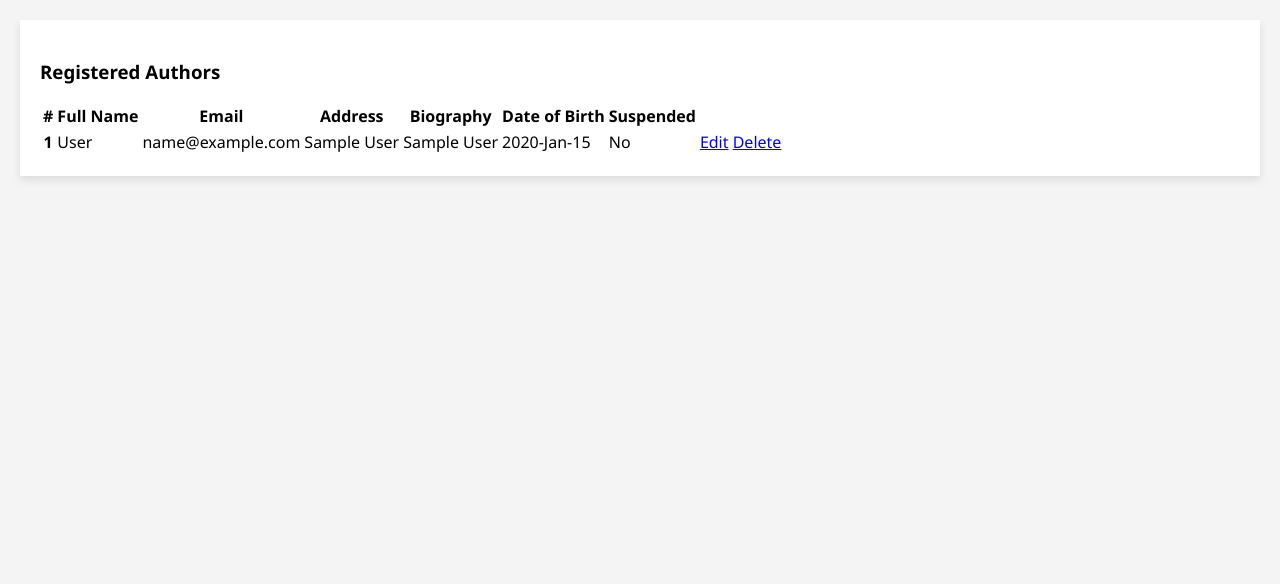
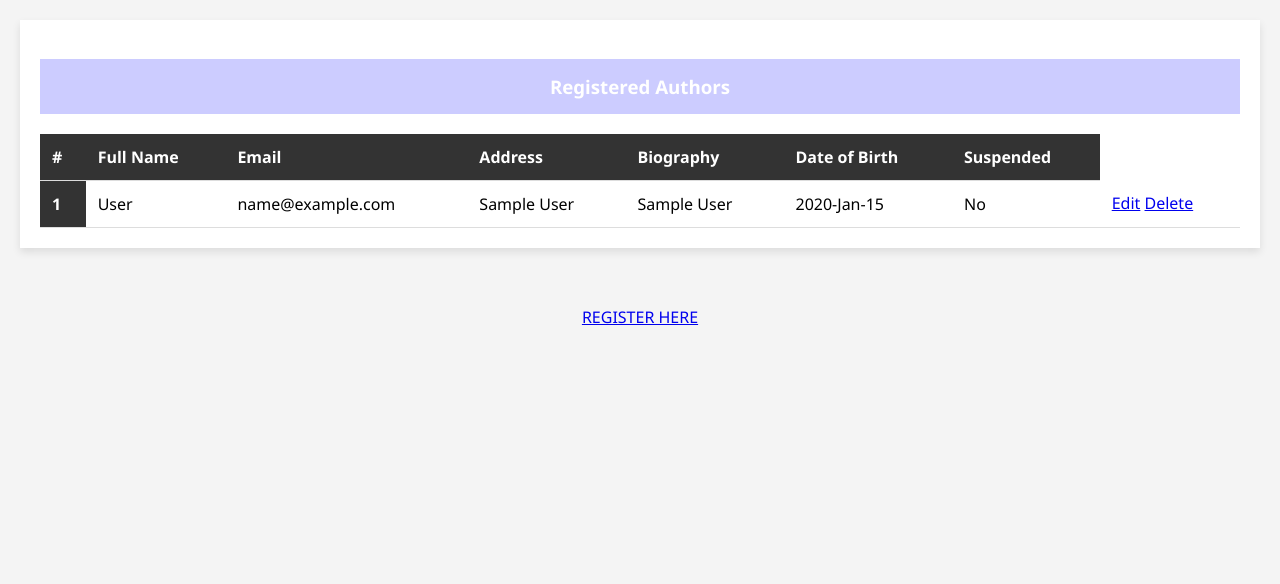
Before and after one commit to ndoriajohn/CAT2-151001, a PHP site: page /ViewAuthors.php in a window 1280 px wide. Shown: the part 168-752 px from the top of the page. Run offline with PHP 8.4, Linux system fonts and the light colour scheme; tables that the repository leaves empty hold one stand-in row (values such as "Sample post").

Commit message:
Add files via upload

```diff
--- a/Cat2/ViewAuthors.php
+++ b/Cat2/ViewAuthors.php
@@ -69,13 +69,21 @@ $authors = $stmt->fetchAll(PDO::FETCH_ASSOC);
                 <p>No authors found.</p>
             <?php endif; ?>
         </div>
+        <br>
 <!--
         <div class="sidebar">
             <h3>Side Bar</h3>
             <p>Lorem ipsum dolor sit amet, consectetur adipiscing elit, sed do eiusmod tempor incididunt ut labore et dolore magna aliqua.</p>
         </div>
+-->
     </div>
--->
+<br>
+
+<p>
+<center>
+     <a href="processes/AutRegistration.php">REGISTER HERE</a>
+</center>
+</p>
     <!-- Footer -->
     <div class="footer">
         Copyright &copy; 151001 2023
@@ -88,7 +96,7 @@ $authors = $stmt->fetchAll(PDO::FETCH_ASSOC);
                 // Redirect to the delete script or process
                 window.location.href = 'DelAuth.php?AuthorId=' + authorId;
             }
-        }
+    }
     </script>
 </body>
 </html>
--- a/Cat2/css/css.css
+++ b/Cat2/css/css.css
@@ -9,7 +9,7 @@ body {
     margin: 0 auto;
 }
 
-.header, h1,h2 {
+.header, h1,h2,h3 {
     text-align: center;
     background-color:#ccccff;
     color: #fff;
@@ -81,3 +81,25 @@ input [type="checkbox"]{
     outline: 3px solid black;
     size:8px;
 }
+
+table {
+    grid-auto-columns:10px;
+    width: 100%;
+    border-collapse: collapse;
+    margin-top: 20px;
+}
+
+ th,  td {
+    padding: 12px;
+    text-align: left;
+    border-bottom: 1px solid #ddd;
+}
+
+ th {
+    background-color: #333;
+    color: #fff;
+}
+
+.data-table tr:hover {
+    background-color: #f5f5f5;
+}
```
Also changed, not shown: Cat2/processes/AutRegistration.php (+7 -0 lines).
